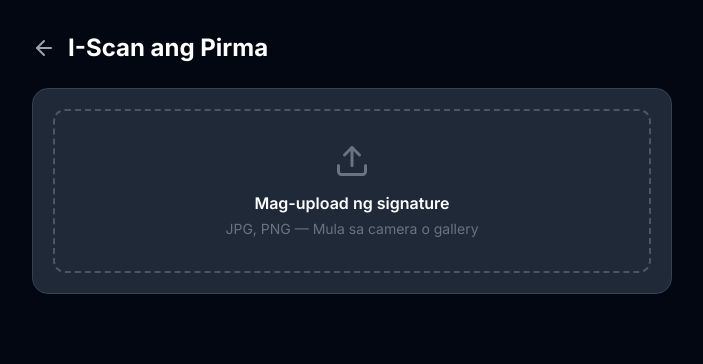
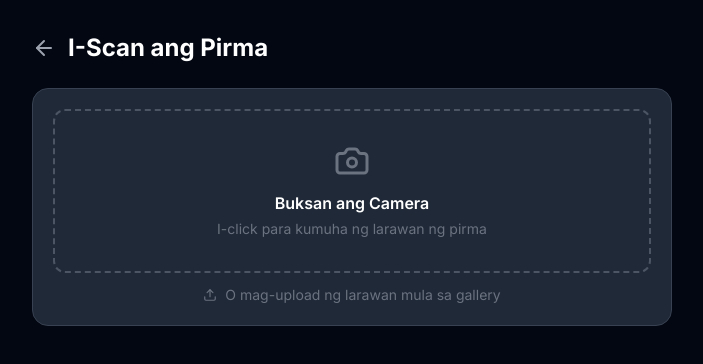
Before and after one commit to Yoh870/doc-pirma, a Next.js app: page /scan in a window 1280 px wide. Shown: the top 364 px of the page, without its empty margins (288-991 px from the left). Built offline with nearby package versions, Linux system fonts and the light colour scheme.

Commit message:
camera direct capture for scan page

```diff
--- a/src/app/scan/page.tsx
+++ b/src/app/scan/page.tsx
@@ -1,7 +1,7 @@
 "use client";
 
-import { useState } from "react";
-import { Upload, ArrowLeft } from "lucide-react";
+import { useState, useRef, useEffect } from "react";
+import { Camera, ArrowLeft, RotateCcw, Upload } from "lucide-react";
 import Link from "next/link";
 
 interface ScanResult {
@@ -19,6 +19,62 @@ export default function ScanPage() {
   const [loading, setLoading] = useState(false);
   const [result, setResult] = useState<ScanResult | null>(null);
   const [error, setError] = useState<string | null>(null);
+  const [cameraActive, setCameraActive] = useState(false);
+
+  const videoRef = useRef<HTMLVideoElement>(null);
+  const canvasRef = useRef<HTMLCanvasElement>(null);
+  const streamRef = useRef<MediaStream | null>(null);
+
+  useEffect(() => {
+    return () => {
+      streamRef.current?.getTracks().forEach((track) => track.stop());
+    };
+  }, []);
+
+  async function startCamera() {
+    setError(null);
+    try {
+      const stream = await navigator.mediaDevices.getUserMedia({
+        video: { facingMode: "environment" },
+      });
+      streamRef.current = stream;
+      setCameraActive(true);
+      if (videoRef.current) {
+        videoRef.current.srcObject = stream;
+      }
+    } catch (err) {
+      console.error("Camera error:", err);
+      setError("Hindi ma-access ang camera. Bigyan ng permission o subukan mag-upload.");
+    }
+  }
+
+  function stopCamera() {
+    streamRef.current?.getTracks().forEach((track) => track.stop());
+    streamRef.current = null;
+    setCameraActive(false);
+  }
+
+  function capturePhoto() {
+    const video = videoRef.current;
+    const canvas = canvasRef.current;
+    if (!video || !canvas) return;
+
+    canvas.width = video.videoWidth;
+    canvas.height = video.videoHeight;
+    const ctx = canvas.getContext("2d");
+    if (!ctx) return;
+    ctx.drawImage(video, 0, 0, canvas.width, canvas.height);
+
+    canvas.toBlob((blob) => {
+      if (!blob) return;
+      const file = new File([blob], "capture.jpg", { type: "image/jpeg" });
+      setImage(file);
+      setPreview(URL.createObjectURL(file));
+      setResult(null);
+      setError(null);
+      stopCamera();
+    }, "image/jpeg", 0.9);
+  }
 
   function handleFileChange(e: React.ChangeEvent<HTMLInputElement>) {
     const file = e.target.files?.[0];
@@ -121,32 +177,81 @@ export default function ScanPage() {
       </div>
 
       <div className="bg-gray-800 rounded-2xl p-5 mb-4 border border-gray-700">
-        <label className="block cursor-pointer">
-          <div className="border-2 border-dashed border-gray-600 rounded-xl p-8 text-center hover:border-blue-500 transition-colors">
-            <Upload size={36} className="mx-auto mb-3 text-gray-500" />
-            <p className="text-white font-semibold">Mag-upload ng signature</p>
+        {!preview && !cameraActive && (
+          <button
+            onClick={startCamera}
+            className="w-full border-2 border-dashed border-gray-600 rounded-xl p-8 text-center hover:border-blue-500 transition-colors"
+          >
+            <Camera size={36} className="mx-auto mb-3 text-gray-500" />
+            <p className="text-white font-semibold">Buksan ang Camera</p>
             <p className="text-gray-500 text-sm mt-1">
-              JPG, PNG — Mula sa camera o gallery
+              I-click para kumuha ng larawan ng pirma
             </p>
+          </button>
+        )}
+
+        {cameraActive && (
+          <div>
+            <video
+              ref={videoRef}
+              autoPlay
+              playsInline
+              className="w-full rounded-xl border border-gray-600 bg-black"
+            />
+            <div className="flex gap-3 mt-4">
+              <button
+                onClick={capturePhoto}
+                className="flex-1 bg-blue-600 hover:bg-blue-500 text-white font-semibold py-3 rounded-xl transition-colors flex items-center justify-center gap-2"
+              >
+                <Camera size={20} />
+                Kunin ang Larawan
+              </button>
+              <button
+                onClick={stopCamera}
+                className="bg-gray-700 hover:bg-gray-600 text-white font-semibold py-3 px-4 rounded-xl transition-colors"
+              >
+                Kanselahin
+              </button>
+            </div>
           </div>
-          <input
-            type="file"
-            accept="image/*"
-            capture="environment"
-            onChange={handleFileChange}
-            className="hidden"
-          />
-        </label>
+        )}
 
         {preview && (
-          <div className="mt-4">
+          <div>
             <p className="text-gray-400 text-sm mb-2">Preview:</p>
             <img
               src={preview}
               alt="Signature preview"
               className="max-h-48 rounded-xl border border-gray-600 bg-white p-3 mx-auto block"
             />
+            <button
+              onClick={() => {
+                resetAll();
+                startCamera();
+              }}
+              className="w-full mt-3 bg-gray-700 hover:bg-gray-600 text-white py-2 rounded-xl font-medium transition-colors flex items-center justify-center gap-2"
+            >
+              <RotateCcw size={16} />
+              Kunin Ulit
+            </button>
           </div>
+        )}
+
+        <canvas ref={canvasRef} className="hidden" />
+
+        {!cameraActive && (
+          <label className="block cursor-pointer mt-3">
+            <div className="text-center text-gray-500 text-sm hover:text-blue-400 transition-colors flex items-center justify-center gap-2">
+              <Upload size={14} />
+              O mag-upload ng larawan mula sa gallery
+            </div>
+            <input
+              type="file"
+              accept="image/*"
+              onChange={handleFileChange}
+              className="hidden"
+            />
+          </label>
         )}
       </div>
 
```
